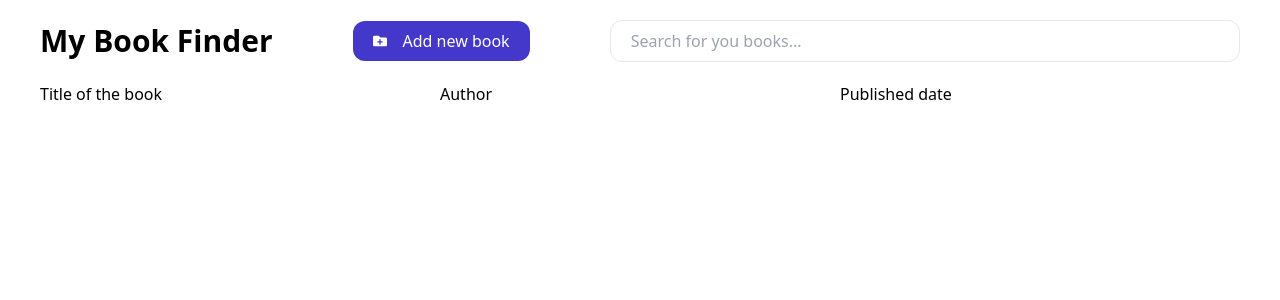
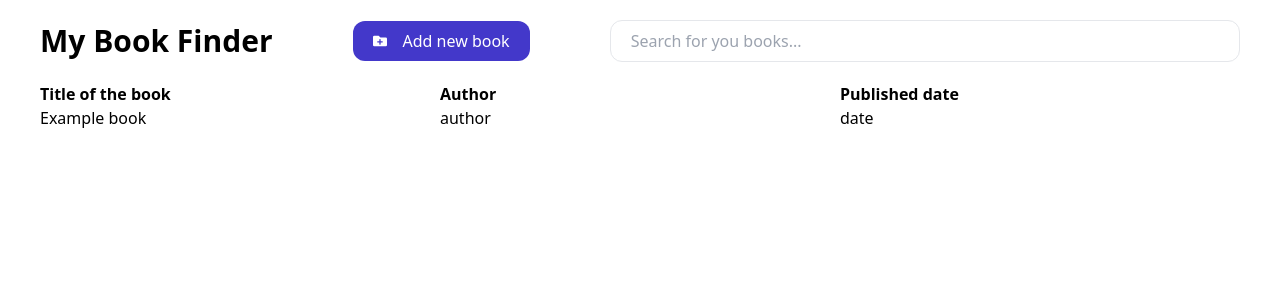
Before and after one commit to Lennartstachowiak/my-book-finder, a React (Create React App) app: page / in a window 1280 px wide. Shown: the top 300 px of the page. Built offline with nearby package versions, Linux system fonts and the light colour scheme.

Commit message:
[add] dashboard

```diff
--- a/src/App.tsx
+++ b/src/App.tsx
@@ -26,14 +26,43 @@ const AddBookBtn = () => {
   );
 };
 
+const DashboardHeader = () => {
+  return (
+    <div className="flex">
+      <p className="w-1/3 font-semibold">Title of the book</p>
+      <p className="w-1/3 font-semibold">Author</p>
+      <p className="w-1/3 font-semibold">Published date</p>
+    </div>
+  );
+};
+
+const DashboardItem = ({
+  title,
+  author,
+  date,
+}: {
+  title: string;
+  author: string;
+  date: string;
+}) => {
+  return (
+    <div className="flex">
+      <p className="w-1/3">{title}</p>
+      <p className="w-1/3">{author}</p>
+      <p className="w-1/3">{date}</p>
+    </div>
+  );
+};
+
 const Dashboard = () => {
+  var title = 'Example book'
+  var author = 'author'
+  var date = 'date'
+
   return (
     <div>
-      <div className="flex">
-        <p className="w-1/3">Title of the book</p>
-        <p className="w-1/3">Author</p>
-        <p className="w-1/3">Published date</p>
-      </div>
+      <DashboardHeader />
+      <DashboardItem title={title} author={author} date={date} />
     </div>
   );
 };
```
